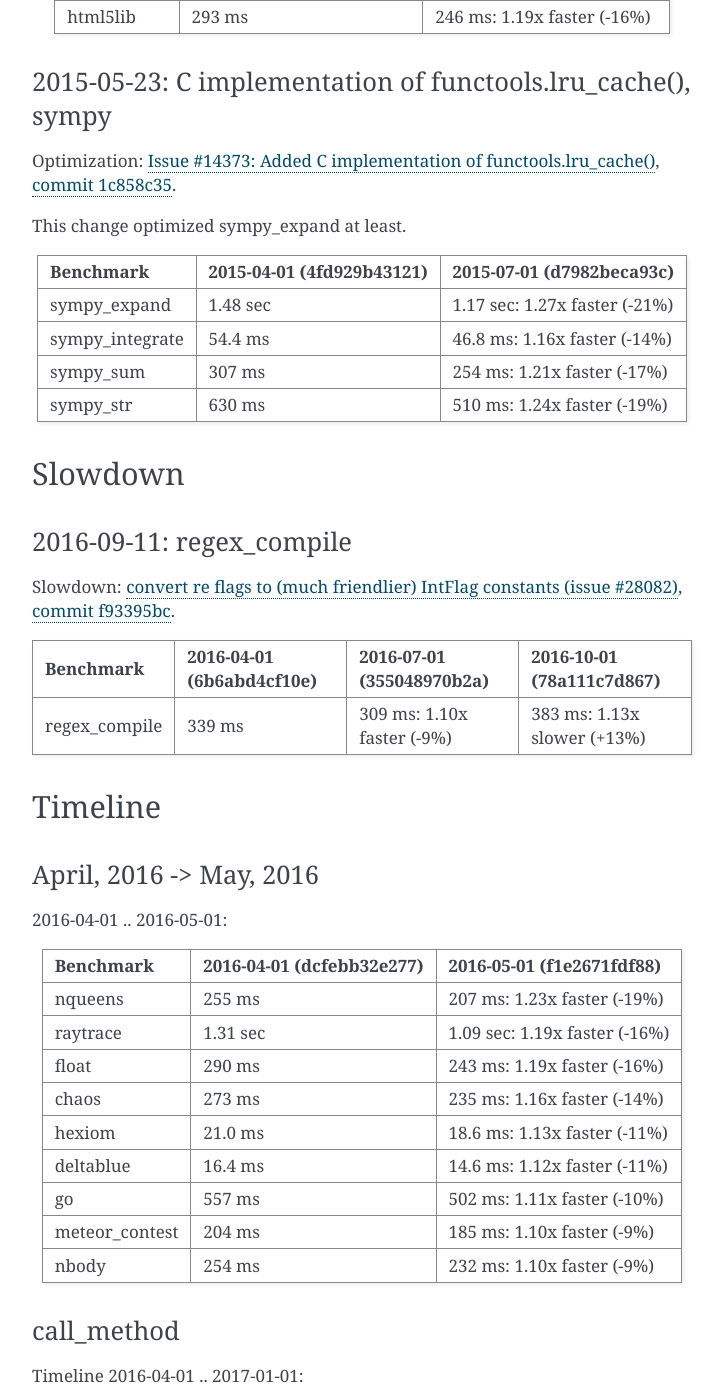
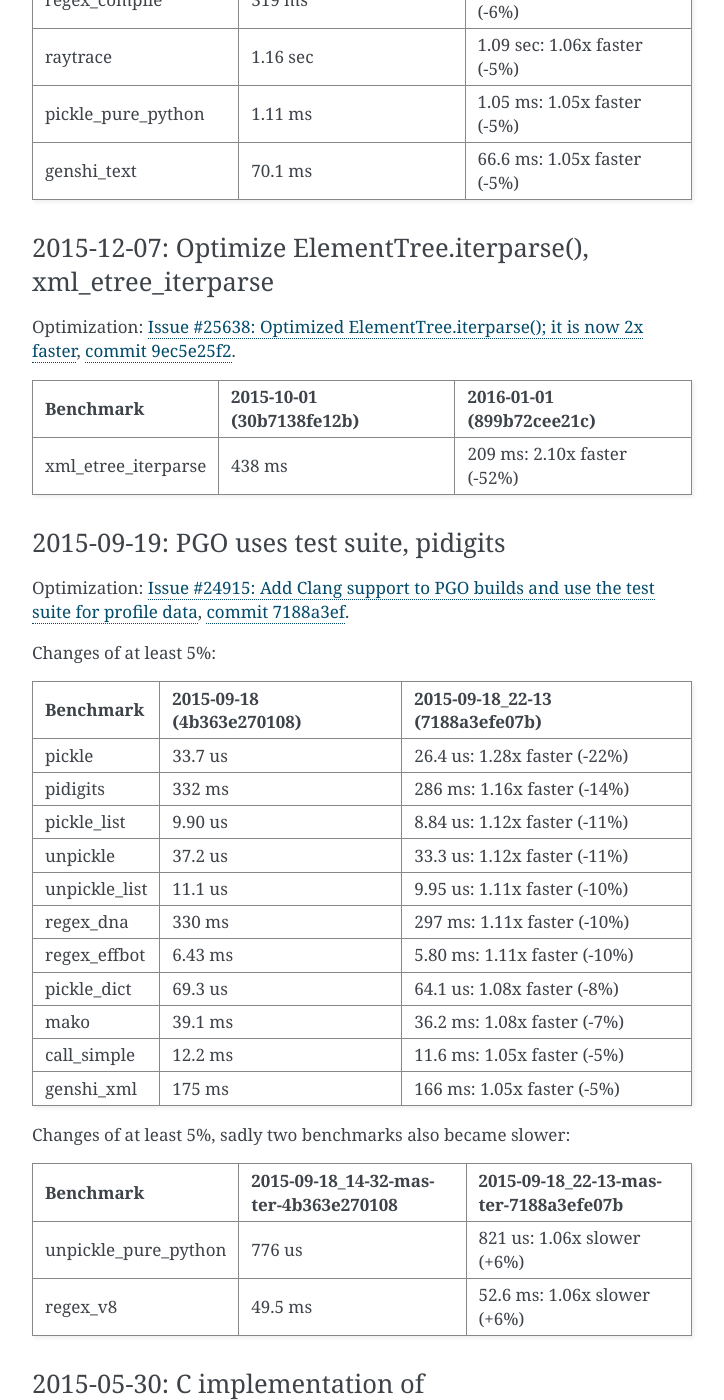
Before and after one commit to python/pyperformance, a Sphinx documentation site: the page built from doc/cpython_results_2017.rst, in a window 1280 px wide and 1400 px high, scrolled down 1484 px. Shown: the whole window, without its empty margins (388-1112 px from the left). Built offline with Sphinx 7.4.7, drawn with Linux system fonts in a browser that asks for light colours; some of the changed text lies outside the part shown.

Commit message:
doc: new cpython after bench on speed-python

```diff
--- a/doc/cpython_results_2017.rst
+++ b/doc/cpython_results_2017.rst
@@ -29,17 +29,49 @@
 2016-04-22: pymalloc allocator, unpickle_list
 ---------------------------------------------
 
-.. XXX need to be validated on speed-python with PGO
-
 Optimization: `PyMem_Malloc() now uses the fast pymalloc allocator
 <http://bugs.python.org/issue26249>`_, `commit f5c4b990
 <https://github.com/python/cpython/commit/f5c4b99034fae12ac2b9498dd12b5b3f352b90c8>`_.
 
-+----------------+---------------------------+-------------------------------+
-| Benchmark      | 2016-04-01 (dcfebb32e277) | 2016-05-01 (f1e2671fdf88)     |
-+================+===========================+===============================+
-| unpickle_list  | 10.4 us                   | 7.87 us: 1.32x faster (-24%)  |
-+----------------+---------------------------+-------------------------------+
+Changes of at least 5%:
+
++----------------------+---------------------------+------------------------------+
+| Benchmark            | 2016-04-21 (5439fc4901db) | 2016-04-22 (f5c4b99034fa)    |
++======================+===========================+==============================+
+| unpickle_list        | 10.4 us                   | 7.64 us: 1.36x faster (-27%) |
++----------------------+---------------------------+------------------------------+
+| json_dumps           | 28.0 ms                   | 25.2 ms: 1.11x faster (-10%) |
++----------------------+---------------------------+------------------------------+
+| unpickle_pure_python | 741 us                    | 678 us: 1.09x faster (-9%)   |
++----------------------+---------------------------+------------------------------+
+| unpickle             | 33.9 us                   | 31.3 us: 1.08x faster (-8%)  |
++----------------------+---------------------------+------------------------------+
+| meteor_contest       | 197 ms                    | 183 ms: 1.08x faster (-7%)   |
++----------------------+---------------------------+------------------------------+
+| mako                 | 36.9 ms                   | 34.3 ms: 1.07x faster (-7%)  |
++----------------------+---------------------------+------------------------------+
+| pathlib              | 41.0 ms                   | 38.4 ms: 1.07x faster (-6%)  |
++----------------------+---------------------------+------------------------------+
+| call_method_slots    | 14.8 ms                   | 13.9 ms: 1.07x faster (-6%)  |
++----------------------+---------------------------+------------------------------+
+| telco                | 19.5 ms                   | 18.3 ms: 1.07x faster (-6%)  |
++----------------------+---------------------------+------------------------------+
+| scimark_lu           | 413 ms                    | 388 ms: 1.07x faster (-6%)   |
++----------------------+---------------------------+------------------------------+
+| nqueens              | 221 ms                    | 207 ms: 1.07x faster (-6%)   |
++----------------------+---------------------------+------------------------------+
+| fannkuch             | 937 ms                    | 882 ms: 1.06x faster (-6%)   |
++----------------------+---------------------------+------------------------------+
+| regex_compile        | 319 ms                    | 301 ms: 1.06x faster (-6%)   |
++----------------------+---------------------------+------------------------------+
+| raytrace             | 1.16 sec                  | 1.09 sec: 1.06x faster (-5%) |
++----------------------+---------------------------+------------------------------+
+| pickle_pure_python   | 1.11 ms                   | 1.05 ms: 1.05x faster (-5%)  |
++----------------------+---------------------------+------------------------------+
+| genshi_text          | 70.1 ms                   | 66.6 ms: 1.05x faster (-5%)  |
++----------------------+---------------------------+------------------------------+
+
+
 
 2015-12-07: Optimize ElementTree.iterparse(), xml_etree_iterparse
 -----------------------------------------------------------------
@@ -59,17 +91,49 @@
 2015-09-19: PGO uses test suite, pidigits
 -----------------------------------------
 
-.. XXX need to be validated on speed-python with PGO
-
 Optimization: `Issue #24915: Add Clang support to PGO builds and use the test
 suite for profile data <http://bugs.python.org/issue24915>`_, `commit 7188a3ef
 <https://github.com/python/cpython/commit/7188a3efe07b9effdb760f3a96783f250214f0be>`_.
 
-+-----------+---------------------------+-----------------------------+
-| Benchmark | 2015-09-01 (799b05b0527d) | 2015-10-01 (0d30940dd256)   |
-+===========+===========================+=============================+
-| pidigits  | 332 ms                    | 285 ms: 1.16x faster (-14%) |
-+-----------+---------------------------+-----------------------------+
+Changes of at least 5%:
+
++----------------------+--------------------------------------+--------------------------------------+
+| Benchmark            | 2015-09-18 (4b363e270108)            | 2015-09-18_22-13 (7188a3efe07b)      |
++======================+======================================+======================================+
+| pickle               | 33.7 us                              | 26.4 us: 1.28x faster (-22%)         |
++----------------------+--------------------------------------+--------------------------------------+
+| pidigits             | 332 ms                               | 286 ms: 1.16x faster (-14%)          |
++----------------------+--------------------------------------+--------------------------------------+
+| pickle_list          | 9.90 us                              | 8.84 us: 1.12x faster (-11%)         |
++----------------------+--------------------------------------+--------------------------------------+
+| unpickle             | 37.2 us                              | 33.3 us: 1.12x faster (-11%)         |
++----------------------+--------------------------------------+--------------------------------------+
+| unpickle_list        | 11.1 us                              | 9.95 us: 1.11x faster (-10%)         |
++----------------------+--------------------------------------+--------------------------------------+
+| regex_dna            | 330 ms                               | 297 ms: 1.11x faster (-10%)          |
++----------------------+--------------------------------------+--------------------------------------+
+| regex_effbot         | 6.43 ms                              | 5.80 ms: 1.11x faster (-10%)         |
++----------------------+--------------------------------------+--------------------------------------+
+| pickle_dict          | 69.3 us                              | 64.1 us: 1.08x faster (-8%)          |
++----------------------+--------------------------------------+--------------------------------------+
+| mako                 | 39.1 ms                              | 36.2 ms: 1.08x faster (-7%)          |
++----------------------+--------------------------------------+--------------------------------------+
+| call_simple          | 12.2 ms                              | 11.6 ms: 1.05x faster (-5%)          |
++----------------------+--------------------------------------+--------------------------------------+
+| genshi_xml           | 175 ms                               | 166 ms: 1.05x faster (-5%)           |
++----------------------+--------------------------------------+--------------------------------------+
+
+Changes of at least 5%, sadly two benchmarks also became slower:
+
++----------------------+--------------------------------------+--------------------------------------+
+| Benchmark            | 2015-09-18_14-32-master-4b363e270108 | 2015-09-18_22-13-master-7188a3efe07b |
++======================+======================================+======================================+
+| unpickle_pure_python | 776 us                               | 821 us: 1.06x slower (+6%)           |
++----------------------+--------------------------------------+--------------------------------------+
+| regex_v8             | 49.5 ms                              | 52.6 ms: 1.06x slower (+6%)          |
++----------------------+--------------------------------------+--------------------------------------+
+
+
 
 2015-05-30: C implementation of collections.OrderedDict, html5lib
 -----------------------------------------------------------------
@@ -89,25 +153,28 @@
 2015-05-23: C implementation of functools.lru_cache(), sympy
 ------------------------------------------------------------
 
-.. XXX need to be validated on speed-python with PGO
-
 Optimization: `Issue #14373: Added C implementation of functools.lru_cache()
 <http://bugs.python.org/issue14373>`_, `commit 1c858c35
 <https://github.com/python/cpython/commit/1c858c352b8c11419f79f586334c49378726dba8>`_.
 
-This change optimized sympy_expand at least.
+Changes of at least 5%:
 
-+-----------------+---------------------------+-------------------------------+
-| Benchmark       | 2015-04-01 (4fd929b43121) | 2015-07-01 (d7982beca93c)     |
-+=================+===========================+===============================+
-| sympy_expand    | 1.48 sec                  | 1.17 sec: 1.27x faster (-21%) |
-+-----------------+---------------------------+-------------------------------+
-| sympy_integrate | 54.4 ms                   | 46.8 ms: 1.16x faster (-14%)  |
-+-----------------+---------------------------+-------------------------------+
-| sympy_sum       | 307 ms                    | 254 ms: 1.21x faster (-17%)   |
-+-----------------+---------------------------+-------------------------------+
-| sympy_str       | 630 ms                    | 510 ms: 1.24x faster (-19%)   |
-+-----------------+---------------------------+-------------------------------+
++-----------------+--------------------------------------+--------------------------------------+
+| Benchmark       | 2015-05-23_19-15-master-c70908558d8e | 2015-05-23_19-42-master-1c858c352b8c |
++=================+======================================+======================================+
+| sympy_expand    | 1.45 sec                             | 1.14 sec: 1.27x faster (-21%)        |
++-----------------+--------------------------------------+--------------------------------------+
+| sympy_sum       | 308 ms                               | 247 ms: 1.25x faster (-20%)          |
++-----------------+--------------------------------------+--------------------------------------+
+| sympy_str       | 621 ms                               | 500 ms: 1.24x faster (-19%)          |
++-----------------+--------------------------------------+--------------------------------------+
+| sympy_integrate | 54.2 ms                              | 45.7 ms: 1.19x faster (-16%)         |
++-----------------+--------------------------------------+--------------------------------------+
+| scimark_lu      | 497 ms                               | 471 ms: 1.06x faster (-5%)           |
++-----------------+--------------------------------------+--------------------------------------+
+
+``pickle_dict`` is seen as 1.06x slower, but since pickle doesn't use
+functools.lru_cache(), the change is ignored in the table.
 
 
 Slowdown
@@ -152,8 +219,6 @@
 | deltablue      | 16.4 ms                   | 14.6 ms: 1.12x faster (-11%)  |
 +----------------+---------------------------+-------------------------------+
 | go             | 557 ms                    | 502 ms: 1.11x faster (-10%)   |
-+----------------+---------------------------+-------------------------------+
-| meteor_contest | 204 ms                    | 185 ms: 1.10x faster (-9%)    |
 +----------------+---------------------------+-------------------------------+
 | nbody          | 254 ms                    | 232 ms: 1.10x faster (-9%)    |
 +----------------+---------------------------+-------------------------------+
@@ -228,27 +293,6 @@
 pickle
 ------
 
-pickle, 2015-07-01 .. 2015-10-01:
-
-.. XXX 2015-09 => 2015-10, unable to reproduce on smithers
-   XXX unable to reproduce on speed-python (no LTO, no PGO)
-   XXX
-   XXX commit 7188a3efe07b9effdb760f3a96783f250214f0be related to PGO?
-   XXX
-   XXX 799b05b0527d6a8c24b453d683e38a37f774d61b on speed-python
-   XXX   gcc -03: 27.4 us
-   XXX   PGO boot 1: 32.1 us +- 0.3 us
-   XXX   PGO boot 2: 32.3 us +- 0.4 us
-   XXX
-   XXX 2015-09-19: PGO uses test suite, pidigits
-   XXX 7188a3efe07b9effdb760f3a96783f250214f0be
-
-+-----------+---------------------------+------------------------------+
-| Benchmark | 2015-09-01 (799b05b0527d) | 2015-10-01 (0d30940dd256)    |
-+===========+===========================+==============================+
-| pickle    | 32.1 us                   | 26.7 us: 1.20x faster (-17%) |
-+-----------+---------------------------+------------------------------+
-
 pickle, 2016-08-02 .. 2016-09-08:
 
 .. XXX unable to reproduce on speed-python (no LTO, no PGO)
@@ -265,6 +309,8 @@
 +-----------+---------------------------+------------------------------+
 
 pickle dict/list:
+
+.. XXX pickle_dict diff is very small (-5 us), hard to bisect
 
 +-------------+---------------------------+------------------------------+
 | Benchmark   | 2016-04-01 (6b6abd4cf10e) | 2016-10-01 (78a111c7d867)    |
```
